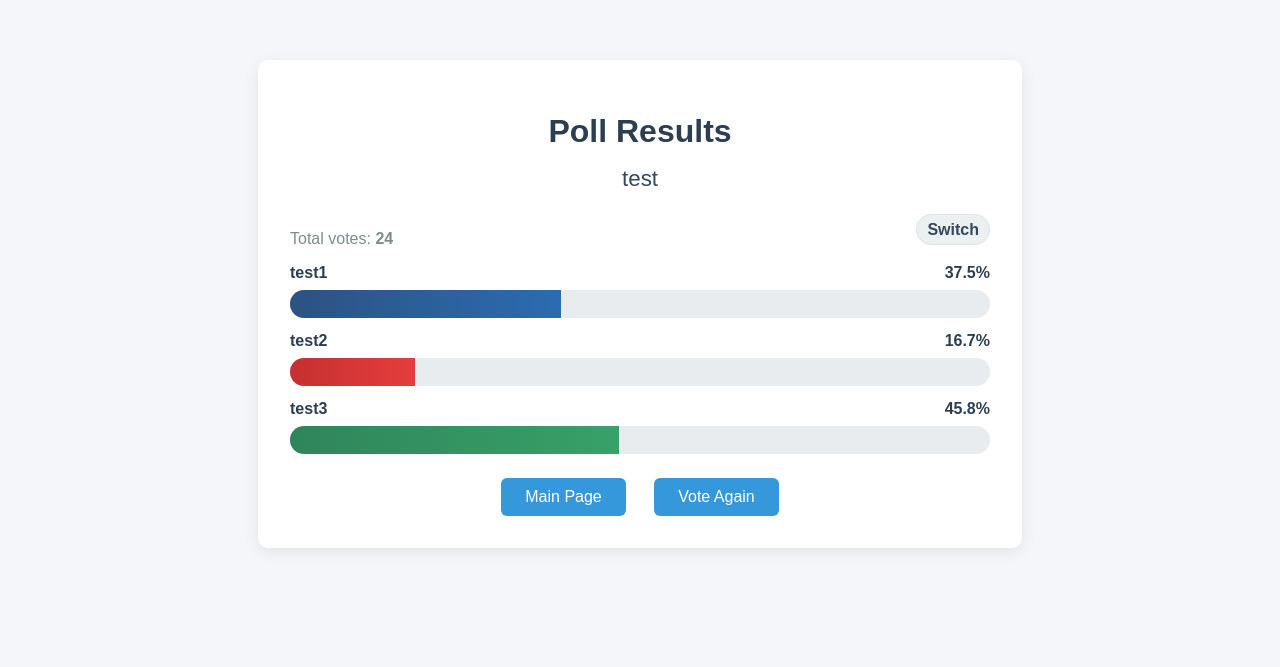
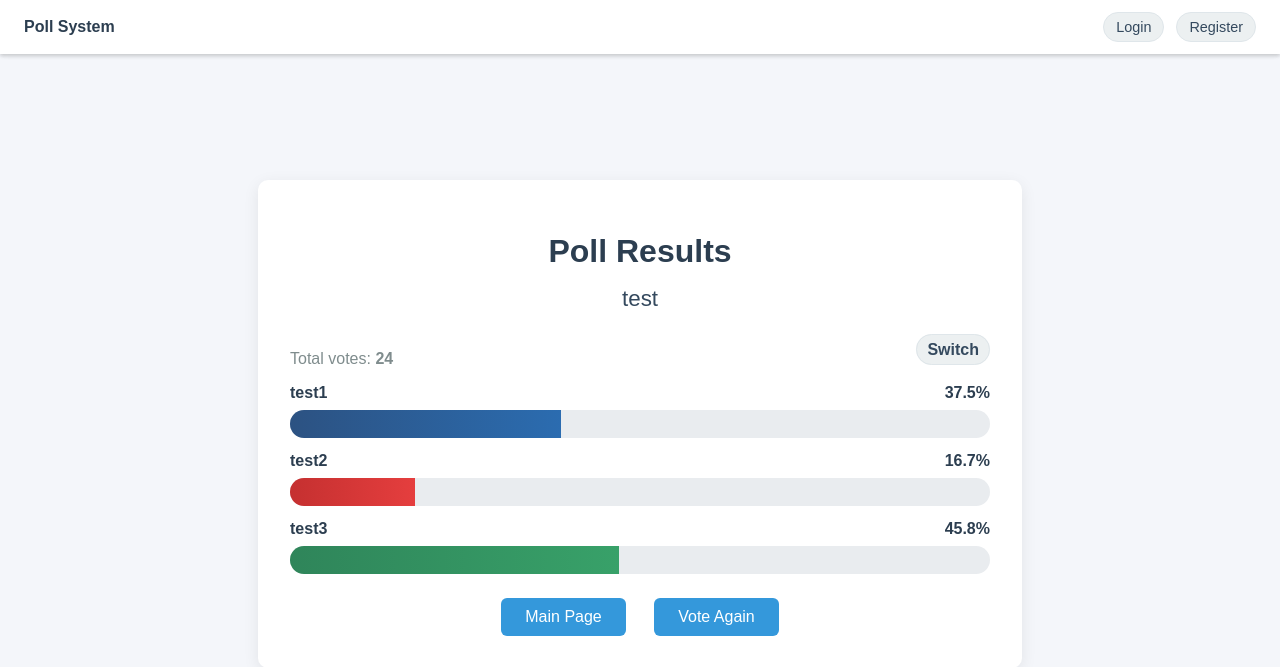
Before and after one commit to Solgeee/Informatik-Projekt, a Django app: page /main/results/1/ in a window 1280 px wide. Shown: the top 667 px of the page. Run offline with Django 5.2, Linux system fonts and the light colour scheme; data comes from the database, SQL or seed files in the repository; both versions use the stored data as it was after the commit.

Commit message:
Added header to show login status and add a quick route back to main screen. plus some visual changes here and there in results and login

```diff
--- /dev/null
+++ b/main/templates/main/header.html
@@ -0,0 +1,67 @@
+{% comment %}Header Component{% endcomment %}
+{% block header_style %}
+<style>
+    .header {
+        background: white;
+        padding: 12px 24px;
+        box-shadow: 0 2px 4px rgba(0,0,0,0.1);
+        position: fixed;
+        top: 0;
+        left: 0;
+        right: 0;
+        z-index: 1000;
+        display: flex;
+        justify-content: space-between;
+        align-items: center;
+    }
+    .header-title {
+        color: #2c3e50;
+        font-weight: 600;
+        text-decoration: none;
+    }
+    .auth-section {
+        display: flex;
+        align-items: center;
+        gap: 12px;
+    }
+    .auth-status {
+        color: #7f8c8d;
+        font-size: 0.9em;
+    }
+    .auth-button {
+        padding: 6px 12px;
+        background: #ecf0f1;
+        color: #34495e;
+        text-decoration: none;
+        border-radius: 16px;
+        font-weight: 500;
+        font-size: 0.9em;
+        border: 1px solid #dfe6ea;
+        transition: all 0.2s ease;
+    }
+    .auth-button:hover {
+        background: #dfe6ea;
+        transform: translateY(-1px);
+    }
+    .header-spacer {
+        height: 60px;
+    }
+</style>
+
+{% endblock %}
+
+{% block header_content %}
+<div class="header">
+    <a href="{% url 'home' %}" class="header-title">Poll System</a>
+    <div class="auth-section">
+        {% if user.is_authenticated %}
+            <span class="auth-status">Logged in as {{ user.username }}</span>
+            <a href="{% url 'logout' %}" class="auth-button">Logout</a>
+        {% else %}
+            <a href="{% url 'login' %}" class="auth-button">Login</a>
+            <a href="{% url 'register' %}" class="auth-button">Register</a>
+        {% endif %}
+    </div>
+</div>
+<div class="header-spacer"></div>
+{% endblock %}
--- a/main/templates/main/vote.html
+++ b/main/templates/main/vote.html
@@ -2,6 +2,8 @@
 <html>
 <head>
     <title>Vote</title>
+    {% load static %}
+    {% include 'main/header.html' with header_style=True %}
     <style>
         body {
             font-family: Arial, sans-serif;
@@ -88,6 +90,7 @@
     </style>
 </head>
 <body>
+    {% include 'main/header.html' with header_content=True %}
     <div class="container">
         <h1>Cast Your Vote</h1>
         <div class="poll-question">{{ poll.question }}</div>
--- a/main/urls.py
+++ b/main/urls.py
@@ -8,6 +8,6 @@ urlpatterns = [
     path("vote/<int:poll_id>/", views.vote, name="vote"),
     path("results/<int:poll_id>/", views.results, name="results"),
     path("login/", views.login, name="login"),
+    path("logout/", views.logout_view, name="logout"),
     path("register/", views.register, name="register"),
-
 ]
--- a/main/views.py
+++ b/main/views.py
@@ -1,35 +1,37 @@
-#REQUEST RESPONSE LOGIC
-from django.http import HttpResponse
-from django.shortcuts import render, get_object_or_404, redirect
-from .models import Poll  # Add this import
-from django.contrib.auth import authenticate, login as auth_login
-from django.contrib.auth.models import User
-from django.contrib import messages
+# Core application imports and setup
+from django.http import HttpResponse  # # For returning HTTP responses
+from django.shortcuts import render, get_object_or_404, redirect  # # Core view utilities
+from .models import Poll  # # Poll model for database operations
+from django.contrib.auth import authenticate, login as auth_login, logout  # # Authentication handlers
+from django.contrib.auth.models import User  # # User model for registration
+from django.contrib import messages  # # For flash messages
+from django.contrib.auth.decorators import login_required  # # Protects routes requiring auth
 
 
 def home(request):
-    polls = Poll.objects.all()  # Get all polls from database
+    polls = Poll.objects.all()  # # Get all polls from database - available to all users
     context = {
-        'polls': polls
+        'polls': polls  # # Pass polls to template for display
     }
-    return render(request, "main/home.html", context)
+    return render(request, "main/home.html", context)  # # Render home template with polls
 
+@login_required(login_url='login')  # # Requires authentication, redirects to login if not authenticated
 def vote(request, poll_id):
-    poll = get_object_or_404(Poll, pk=poll_id)
+    poll = get_object_or_404(Poll, pk=poll_id)  # # Get poll or return 404 if not found
 
-    if request.method == 'POST':
-        selected_option = request.POST.get('poll_choice')
-        if selected_option == 'option1':
+    if request.method == 'POST':  # # Handle vote submission
+        selected_option = request.POST.get('poll_choice')  # # Get selected option from form
+        if selected_option == 'option1':  # # Update appropriate counter
             poll.option_one_count += 1
         elif selected_option == 'option2':
             poll.option_two_count += 1
         elif selected_option == 'option3':
             poll.option_three_count += 1
         else:
-            return HttpResponse(400, 'Invalid form option')
+            return HttpResponse(400, 'Invalid form option')  # # Handle invalid submissions
 
-        poll.save()
-        return redirect('results', poll_id=poll_id)  # Updated this line
+        poll.save()  # # Save updated vote counts
+        return redirect('results', poll_id=poll_id)  # # Redirect to results page after successful vote
 
     context = {
         'poll': poll
@@ -37,20 +39,20 @@ def vote(request, poll_id):
     return render(request, "main/vote.html", context)
 
 def results(request, poll_id):
-    poll = get_object_or_404(Poll, pk=poll_id)
-    total = poll.total()
-    counts = {
+    poll = get_object_or_404(Poll, pk=poll_id)  # # Get poll or 404
+    total = poll.total()  # # Calculate total votes for percentages
+    counts = {  # # Store raw vote counts
         'one': poll.option_one_count,
         'two': poll.option_two_count,
         'three': poll.option_three_count,
     }
-    if total > 0:
+    if total > 0:  # # Calculate percentages if votes exist
         percentages = {
-            'one': (counts['one'] / total) * 100,
-            'two': (counts['two'] / total) * 100,
-            'three': (counts['three'] / total) * 100,
+            'one': (counts['one'] / total) * 100,  # # Calculate percentage for option 1
+            'two': (counts['two'] / total) * 100,  # # Calculate percentage for option 2
+            'three': (counts['three'] / total) * 100,  # # Calculate percentage for option 3
         }
-    else:
+    else:  # # Handle case with no votes
         percentages = {'one': 0, 'two': 0, 'three': 0}
 
     context = {
@@ -62,25 +64,29 @@ def results(request, poll_id):
     return render(request, "main/results.html", context)
 
 def login(request):
-    if request.method == 'POST':
-        username = request.POST['username']
+    if request.method == 'POST':  # # Handle login form submission
+        username = request.POST['username']  # # Get credentials from form
         password = request.POST['password']
-        user = authenticate(request, username=username, password=password)
-        if user is not None:
-            auth_login(request, user)
-            return redirect('home')  # Change to your main page url name
+        user = authenticate(request, username=username, password=password)  # # Verify user credentials
+        if user is not None:  # # If credentials are valid
+            auth_login(request, user)  # # Create user session
+            return redirect('home')  # # Redirect to home page
         else:
-            messages.error(request, 'Invalid username or password.')
+            messages.error(request, 'Invalid username or password.')  # # Show error for invalid login
     return render(request, 'main/login.html')
 
 def register(request):
-    if request.method == 'POST':
-        username = request.POST['username']
+    if request.method == 'POST':  # # Handle registration form
+        username = request.POST['username']  # # Get form data
         password = request.POST['password']
-        if User.objects.filter(username=username).exists():
-            messages.error(request, 'Username already exists.')
+        if User.objects.filter(username=username).exists():  # # Check if username is taken
+            messages.error(request, 'Username already exists.')  # # Show error if username exists
         else:
-            User.objects.create_user(username=username, password=password)
-            messages.success(request, 'Registration successful. Please log in.')
-            return redirect('login')
+            User.objects.create_user(username=username, password=password)  # # Create new user
+            messages.success(request, 'Registration successful. Please log in.')  # # Show success message
+            return redirect('login')  # # Redirect to login page
     return render(request, 'main/register.html')
+
+def logout_view(request):
+    logout(request)  # # Clear user session
+    return redirect('home')  # # Redirect to home page after logout
```
Also changed, not shown: main/templates/main/home.html (+8 -1 lines), main/templates/main/results.html (+22 -19 lines), db.sqlite3.
